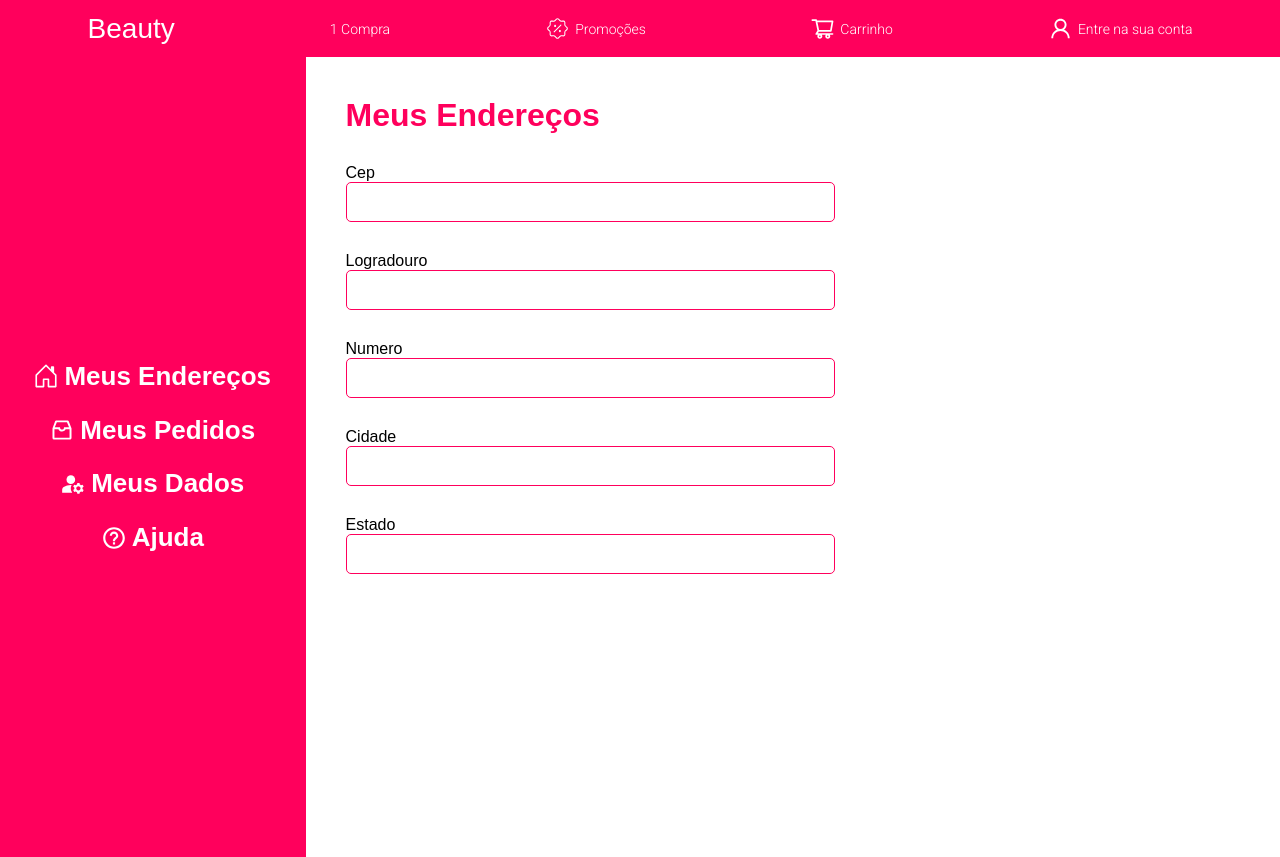
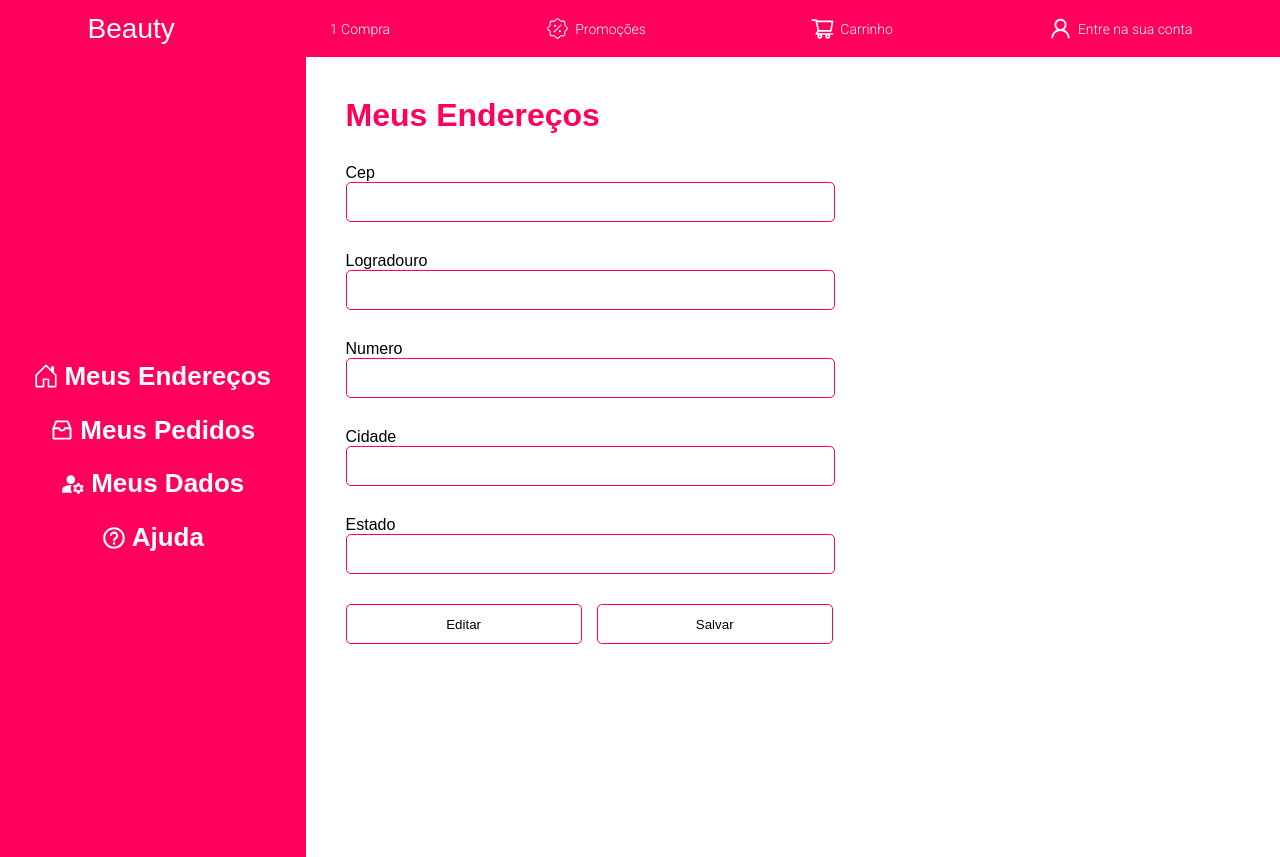
Before and after one commit to GabrielWojcik/ecommerce-card, a Next.js app: page /account in a window 1280 px wide. Both pictures are taken after a click on the item "Meus Endereços". Built offline with nearby package versions, Linux system fonts and the light colour scheme.

Commit message:
feat new forms in account screen

```diff
--- a/pages/account.tsx
+++ b/pages/account.tsx
@@ -1,28 +1,60 @@
 import { AuthContext } from "@/src/context/AuthContext";
-import { useContext } from "react";
+import { useContext, useState, useEffect } from "react";
 import { ContainerMainAccount, AcconuntLogged, AccountInfomation } from "@/styles/account";
 import { AiOutlineInbox} from "react-icons/ai";
 import { BsHouseDoor } from "react-icons/bs";
 import { BiHelpCircle } from "react-icons/bi";
 import { MdManageAccounts } from "react-icons/md";
 import FormAddres from "@/src/components/FormAddress";
+import FormOrder from "@/src/components/FormOrder";
+import { useAsyncError } from "react-router-dom";
 
 export default function Profile() {
    const { user } = useContext(AuthContext);
 
+   const [activeAddress, setActiveAddress] = useState<boolean>(false);
+   const [activeOrder, setActiveOrder] = useState<boolean>(false);
+
+//    useEffect(() => {
+//         if(activeAddress) {
+//             setActiveOrder(false)
+//         }
+//         if(activeOrder) {
+//             setActiveAddress(false)
+//         }
+//    },[activeAddress, activeOrder])
 
     return(
         <ContainerMainAccount>
             <AcconuntLogged>
             <ul>
-                <li><BsHouseDoor/> Meus Endereços</li>
-                <li><AiOutlineInbox/> Meus Pedidos</li>
+                <li onClick={() => {
+                    setActiveAddress(true)
+                    setActiveOrder(false)
+                } }><BsHouseDoor/> Meus Endereços</li>
+                <li onClick={() =>{
+                     setActiveOrder(true)
+                     setActiveAddress(false)
+                }}><AiOutlineInbox/> Meus Pedidos</li>
                 <li><MdManageAccounts/> Meus Dados</li>
                 <li><BiHelpCircle/> Ajuda</li>
             </ul>
             </AcconuntLogged>
             <AccountInfomation>
-                <FormAddres />
+                {
+                    activeAddress
+                     ?
+                    <FormAddres />
+                    :
+                    null
+                }
+                {
+                    activeOrder
+                    ?
+                    <FormOrder />
+                    :
+                    null
+                }
 
             </AccountInfomation>
         </ContainerMainAccount>
--- a/pages/mais-vendidos.tsx
+++ b/pages/mais-vendidos.tsx
@@ -1,4 +1,4 @@
-export function MaisVendidos() {
+export default function MaisVendidos() {
     return(
         <div>
             <p>mais vendidos</p>
--- a/pages/primeira-compra.tsx
+++ b/pages/primeira-compra.tsx
@@ -1,7 +1,10 @@
+// import PrimeiraCompra  from "../src/components/primeira-compra/index";
+
 export default function PrimeiraCompra() {
     return(
         <>
-            <PrimeiraCompra />
+        <p>primeira compra</p>
+            {/* <PrimeiraCompra/> */}
         </>
     )
 }
--- a/src/components/FormAddress/index.tsx
+++ b/src/components/FormAddress/index.tsx
@@ -30,6 +30,12 @@ export default function FormAddres() {
             <input></input>
             </InputContainer>
 
+            <div style={{display: 'flex', gap: '15px', justifyContent: 'space-between'}}>
+                <button id="edit">Editar</button>
+                <button id="save">Salvar</button>
+            </div>
+
+
         </ContainerFormAnddres>
 
     )
--- a/src/components/FormAddress/styles.ts
+++ b/src/components/FormAddress/styles.ts
@@ -1,7 +1,7 @@
 import styled from 'styled-components';
 
 
-export const ContainerFormAnddres = styled.div`
+export const ContainerFormAnddres = styled.form`
     display: flex;
     flex-direction: column;
     justify-content: space-between;
@@ -13,6 +13,36 @@ export const ContainerFormAnddres = styled.div`
         margin-bottom: 30px;
         font-family: 'Lobster', sans-serif;
     }
+
+    #edit {
+        width: 50%;
+        height: 40px;
+        border: 1px solid transparent;
+        border-radius: 5px;
+        border-color: #FF005C;
+        background-color: transparent;
+        cursor: pointer;
+
+        &:hover {
+            background-color: #FF005C;
+            color: #fff;
+        }
+
+    }
+        #save {
+            width: 50%;
+            height: 40px;
+            border: 1px solid transparent;
+            border-radius: 5px;
+            border-color: #FF005C;
+            background-color: transparent;
+            cursor: pointer;
+
+            &:hover {
+            background-color: #FF005C;
+            color: #fff;
+            }
+         }
 `
 
 export const InputContainer = styled.div`
--- /dev/null
+++ b/src/components/FormOrder/index.tsx
@@ -0,0 +1,7 @@
+export default function FormOrder() {
+    return(
+        <div>
+            <p>formulario do pedido</p>
+        </div>
+    )
+}
--- a/src/components/card-itens/index.jsx
+++ b/src/components/card-itens/index.jsx
@@ -1,4 +1,4 @@
-import img1 from "../../assets/image-3.png"
+// import img1 from "../../assets/image-3.png"
 import { CardItensContainer, ContainerProduct, Star, Product, ProductDesc } from "./styles"
 import { MdFavoriteBorder } from 'react-icons/md'
 import { NavLink, useParams } from 'react-router-dom';
@@ -14,7 +14,7 @@ export default function CardItens(){
                     <MdFavoriteBorder size={18} />
                 </Star>
                 <Product>
-                    <img src={img1} alt="" />
+                    {/* <img src={img1} alt="" /> */}
                 </Product>
 
             </ContainerProduct>
--- a/src/components/primeira-compra/index.jsx
+++ b/src/components/primeira-compra/index.jsx
@@ -1,5 +1,5 @@
 import { Code, ContainerDescribe, ContainerPrimeiraCompra, CupomContainer, Describe, TextDescribe, ContainerCards } from "./styles";
-import Cell from "../../assets/app.svg";
+// import Cell from "../../assets/app.svg";
 import CardItens from "../card-itens/index"
 export default function PrimeiraCompra() {
     return(
@@ -28,7 +28,7 @@ export default function PrimeiraCompra() {
                     utilize o cupom no carrinho.Receba sua compra em casa e com segurança.
                     </p>
                 </TextDescribe>
-            <img src={Cell} />
+            {/* <img src={Cell} /> */}
             </ContainerDescribe>
             <ContainerCards>
                 <CardItens />
```
